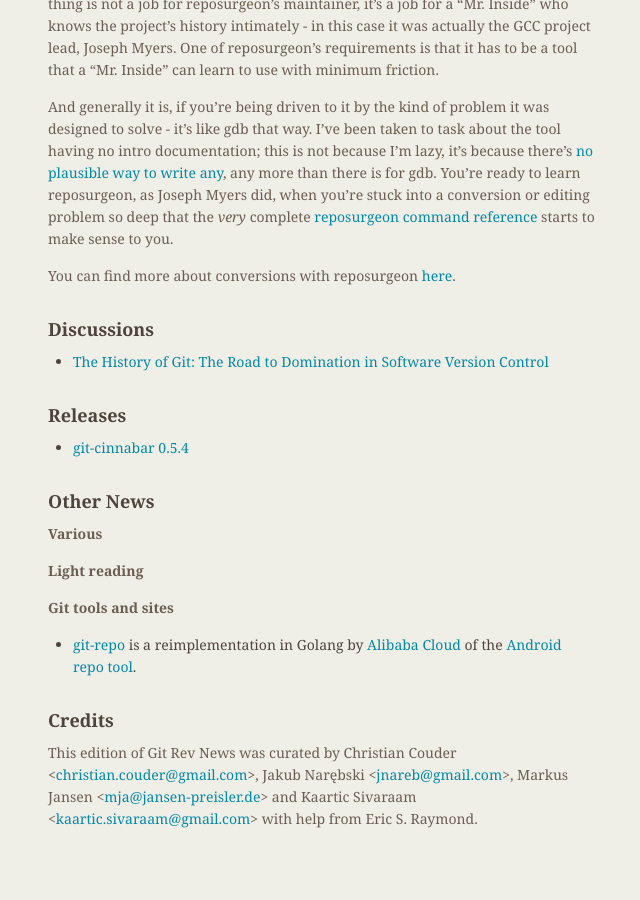
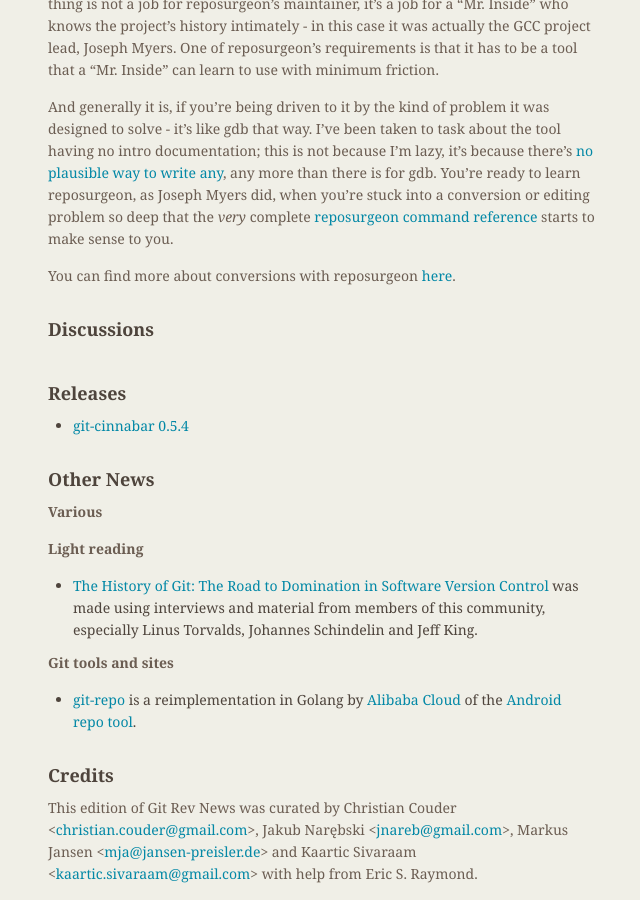
Before and after one commit to git/git.github.io, a Jekyll site: the page built from rev_news/drafts/edition-60.md, in a window 1280 px wide and 900 px high, scrolled down 3066 px. Shown: the whole window, without its empty margins (486-1126 px from the left). Built offline with Jekyll 4.4.1, drawn with Linux system fonts in a browser that asks for light colours; before the commit the page ends 3911 px from its top, so only the background shows below that.

Commit message:
rn-60: move and improve 'History of Git' article

```diff
--- a/rev_news/drafts/edition-60.md
+++ b/rev_news/drafts/edition-60.md
@@ -223,6 +221,10 @@
 
 __Light reading__
 
+* [The History of Git: The Road to Domination in Software Version Control](https://www.welcometothejungle.com/en/articles/btc-history-git)
+  was made using interviews and material from members of this
+  community, especially Linus Torvalds, Johannes Schindelin and Jeff
+  King.
 
 __Git tools and sites__
 
```
Also changed, not shown: other parts of rev_news/drafts/edition-60.md (+0 -2 lines).
